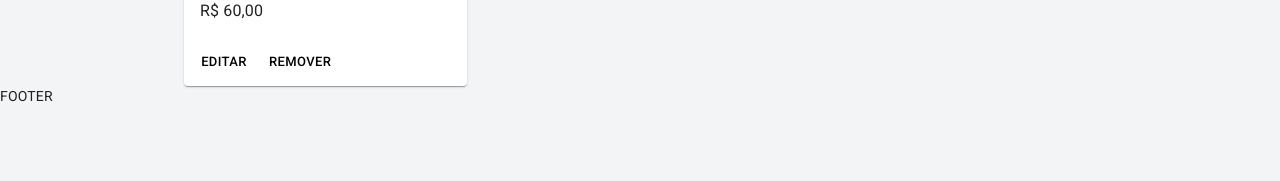
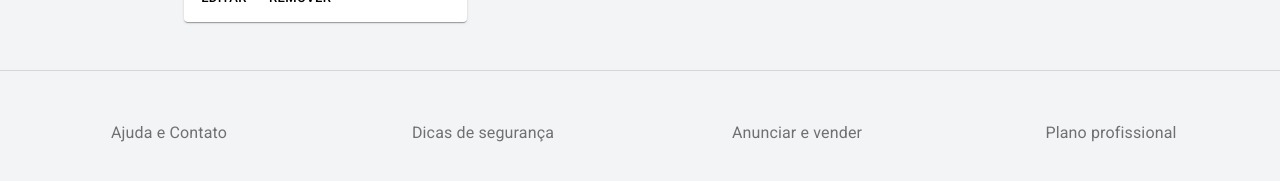
Before and after one commit to walterjrr/Anunx-Next-, a Next.js app: page /user/dashboard in a window 1280 px wide. Shown: the part 877-1058 px from the top of the page. Before the commit the page ends 983 px from the top, so only its background shows below. Built offline with nearby package versions, Linux system fonts and the light colour scheme.

Commit message:
adcionando footer e container no template

```diff
--- a/pages/index.jsx
+++ b/pages/index.jsx
@@ -14,9 +14,7 @@
   import { makeStyles } from "@material-ui/core/styles";
 
   const useStyles = makeStyles((theme) => ({
-    searchContainer: {
-      padding: theme.spacing(8, 10, 6),
-    },
+
     searchBox: {
       display: "flex",
       justifyContent: "center",
@@ -33,7 +31,7 @@
 
     return (
       <Templatedefault>
-        <Container maxWidth='md' className={classes.searchContainer}>
+        <Container maxWidth='md'>
           <Typography
             component='h1'
             variant='h3'
--- a/pages/user/dashboard.jsx
+++ b/pages/user/dashboard.jsx
@@ -14,9 +14,6 @@
 import TemplateDefault from "../../src/templates/Default";
 
 const useStyles = makeStyles((theme) => ({
-  container: {
-    padding: theme.spacing(8, 0, 6),
-  },
   buttonAdd: {
     margin: "30px auto",
     display: "block",
@@ -31,7 +28,7 @@
   const classes = useStyles();
   return (
     <TemplateDefault>
-      <Container maxWidth='sm' className={classes.container}>
+      <Container maxWidth='sm'>
         <Typography variant='h2' component='h1' align='center'>
           Meus Anúncios
         </Typography>
--- a/pages/user/publish.jsx
+++ b/pages/user/publish.jsx
@@ -113,7 +113,7 @@
     const classes = useStyles();
     return (
         <TemplateDefault>
-            <Container maxWidth='sm' className={classes.container}>
+            <Container maxWidth='sm'>
                 <Typography component='h1' variant='h2' align='center' color='primary'>
                     Publicar Anúncio
                 </Typography>
--- /dev/null
+++ b/src/components/Footer.jsx
@@ -0,0 +1,64 @@
+import Link from "next/link";
+import { Box, Container, Grid, Typography } from "@material-ui/core";
+import { makeStyles } from "@material-ui/core/styles";
+
+const useStyles = makeStyles((theme) => ({
+  footer: {
+    borderTop: `1px solid ${theme.palette.divider}`,
+    paddingTop: theme.spacing(3),
+    paddingBottom: theme.spacing(3),
+    [theme.breakpoints.up("sm")]: {
+      paddingTop: theme.spacing(6),
+      paddingBottom: theme.spacing(6),
+    },
+  },
+}));
+
+const Footer = () => {
+  const classes = useStyles();
+
+  return (
+    <Container maxWidth='lg' component='footer' className={classes.footer}>
+      <Grid container spacing={3}>
+        <Grid item xs={6} sm={3}>
+          <Box textAlign='center'>
+            <Link href='#' passHref>
+              <Typography color='textSecondary' variant='subtitle1'>
+                Ajuda e Contato
+              </Typography>
+            </Link>
+          </Box>
+        </Grid>
+        <Grid item xs={6} sm={3}>
+          <Box textAlign='center'>
+            <Link href='#' passHref>
+              <Typography color='textSecondary' variant='subtitle1'>
+                Dicas de segurança
+              </Typography>
+            </Link>
+          </Box>
+        </Grid>
+        <Grid item xs={6} sm={3}>
+          <Box textAlign='center'>
+            <Link href='#' passHref>
+              <Typography color='textSecondary' variant='subtitle1'>
+                Anunciar e vender
+              </Typography>
+            </Link>
+          </Box>
+        </Grid>
+        <Grid item xs={6} sm={3}>
+          <Box textAlign='center'>
+            <Link href='#' passHref>
+              <Typography color='textSecondary' variant='subtitle1'>
+                Plano profissional
+              </Typography>
+            </Link>
+          </Box>
+        </Grid>
+      </Grid>
+    </Container>
+  );
+};
+
+export default Footer;
--- a/src/templates/Default.js
+++ b/src/templates/Default.js
@@ -1,11 +1,23 @@
+import { Box } from '@material-ui/core'
+import { makeStyles } from '@material-ui/core'
+
 import Header from '../components/Header'
+import Footer from '../components/Footer'
 
+const useStyles = makeStyles((theme) => ({
+  container: {
+    padding: theme.spacing(6, 0, 6),
+  },
+}))
 const Default = ({children}) => {
+  const classes = useStyles()
   return (
       <>
         <Header />
-        {children}
-        <footer>FOOTER</footer>
+        <Box className={classes.container}>
+          {children}
+        </Box>
+        <Footer />
       </>
   )
 }
```
